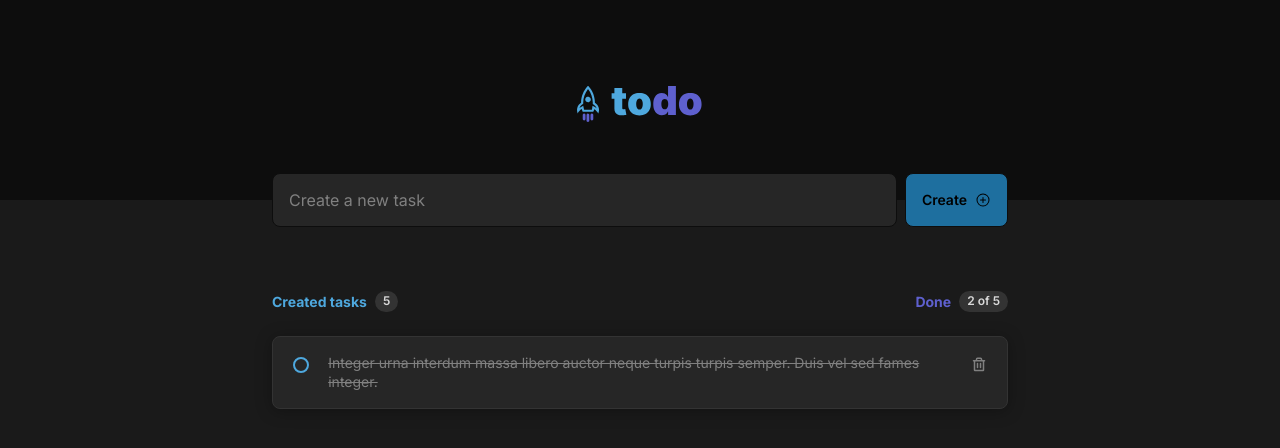
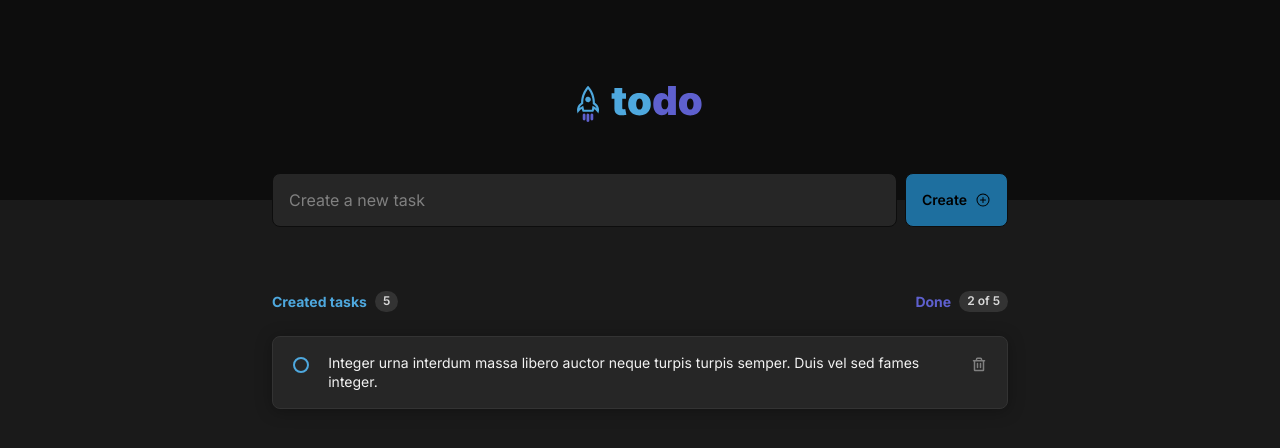
Before and after one commit to rHuggler/react-todo-list, a React (Vite) app: page / in a window 1280 px wide. Shown: the top 448 px of the page. Built offline with nearby package versions, Linux system fonts and the light colour scheme.

Commit message:
Create task done state

```diff
--- a/src/components/Task.tsx
+++ b/src/components/Task.tsx
@@ -1,13 +1,26 @@
 import { Trash } from "@phosphor-icons/react";
+import type React from "react";
+import { useState } from "react";
 import styles from "./Task.module.css";
 
 export function Task() {
+	const [taskStatus, setTaskStatus] = useState(false);
+
+	function handleTaskStatus(e: React.ChangeEvent<HTMLInputElement>) {
+		setTaskStatus(e.target.checked);
+	}
+
 	return (
 		<div className={styles.task}>
 			<div className={styles.checkboxContainer}>
-				<input type="checkbox" name="status" id="taskId" />
+				<input
+					type="checkbox"
+					name="status"
+					id="taskId"
+					onChange={handleTaskStatus}
+				/>
 			</div>
-			<p className={styles.doneItem}>
+			<p className={taskStatus ? styles.doneItem : ""}>
 				Integer urna interdum massa libero auctor neque turpis turpis semper.
 				Duis vel sed fames integer.
 			</p>
```
